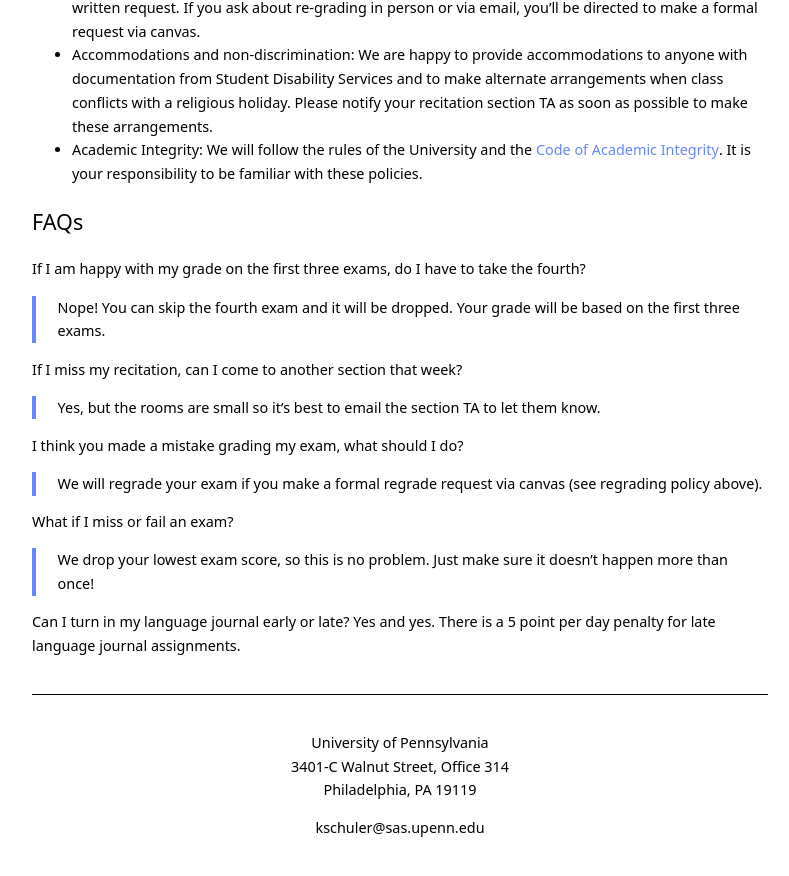
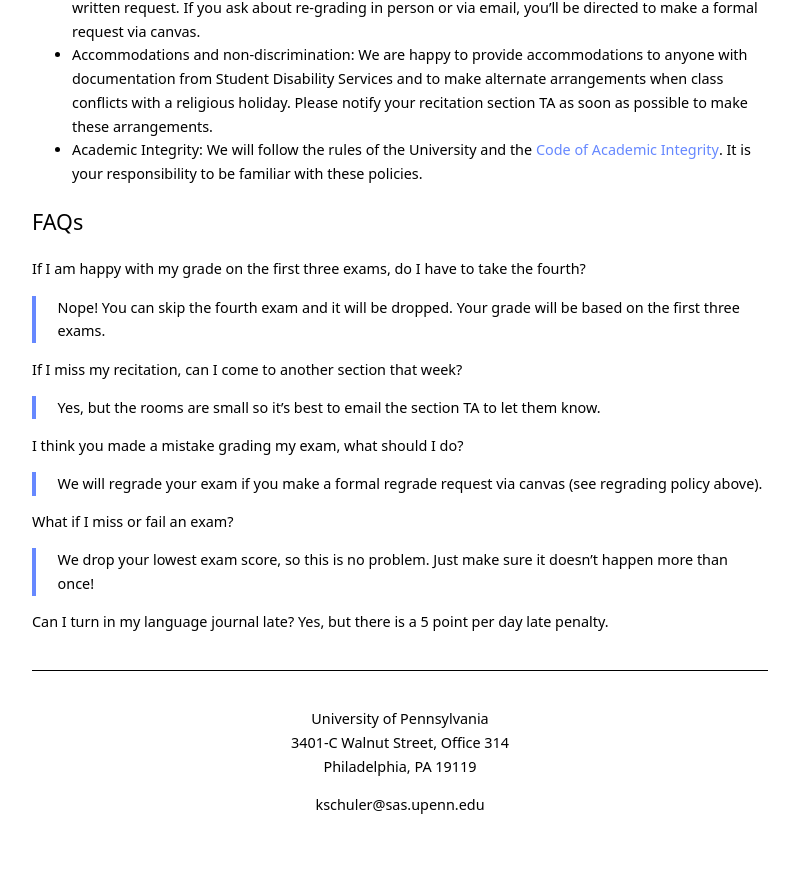
Before and after one commit to kschuler/ling001, a Jekyll site: the page built from ling001/index.md, in a window 1280 px wide and 900 px high, scrolled down 3187 px. Shown: the top 876 px of the window, without its empty margins (240-1029 px from the left). Built offline with Jekyll 4.4.1, drawn with Linux system fonts in a browser that asks for light colours.

Commit message:
Update index.md

```diff
--- a/ling001/index.md
+++ b/ling001/index.md
@@ -100,5 +100,5 @@ Grading (50 points total):
 **What if I miss or fail an exam?**
 > We drop your lowest exam score, so this is no problem. Just make sure it doesn't happen more than once!
 
-**Can I turn in my language journal early or late?**
-Yes and yes. There is a 5 point per day penalty for late language journal assignments.
+**Can I turn in my language journal late?**
+Yes, but there is a 5 point per day late penalty.
```
